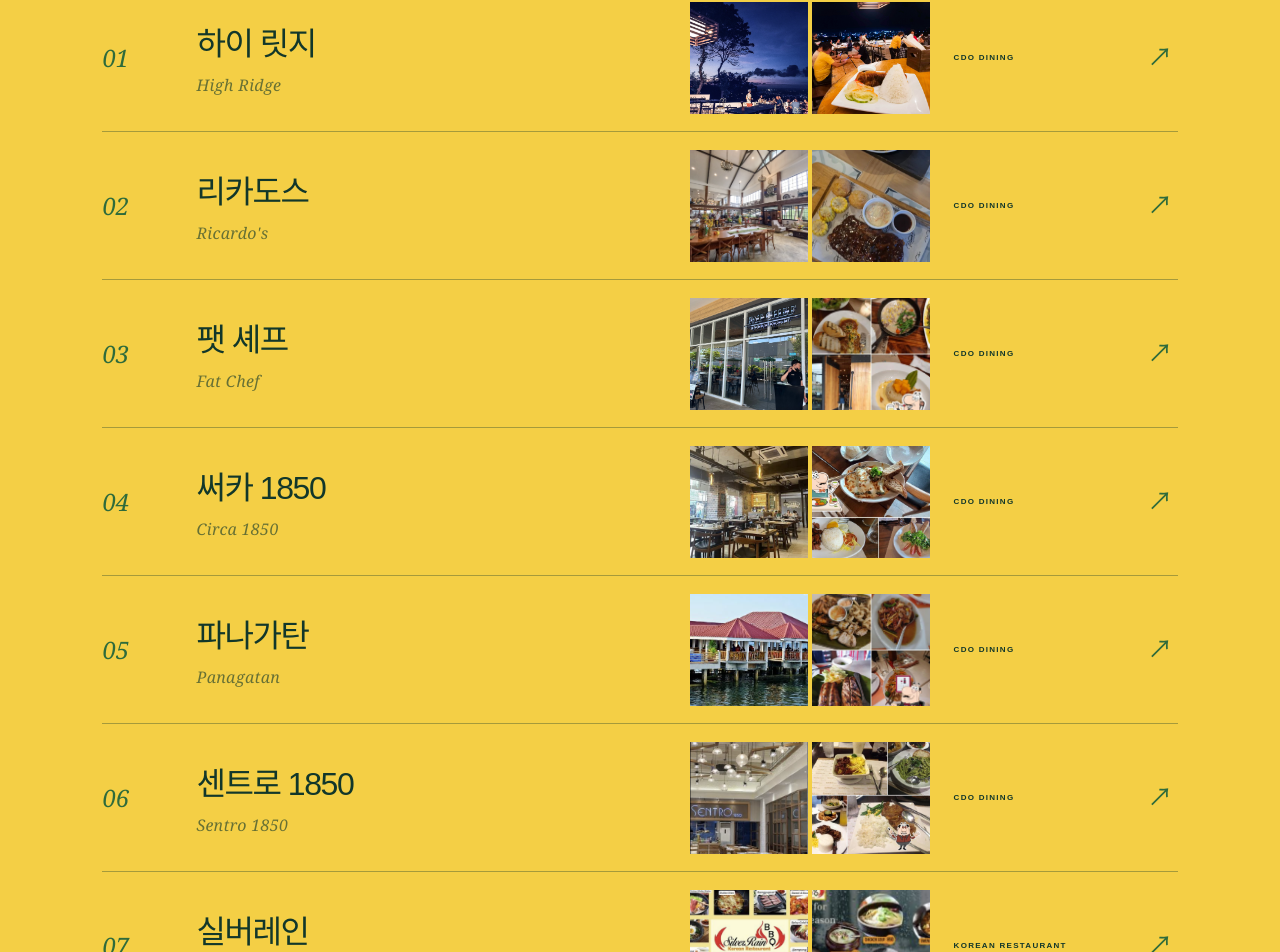
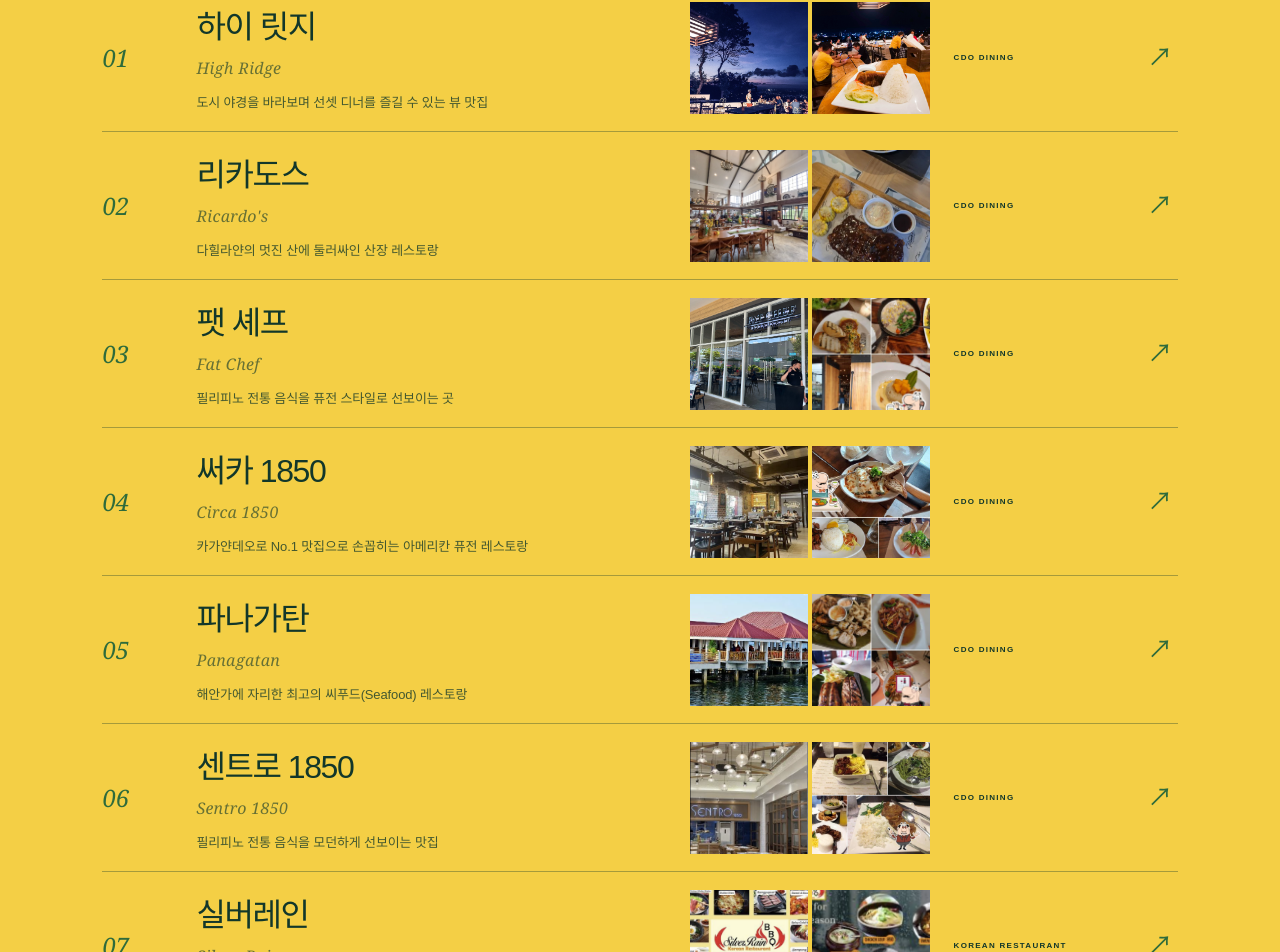
Before and after one commit to hellenqueen00-a11y/cagayandeoro, a Next.js app: page / in a window 1280 px wide. Shown: the part 8636-9588 px from the top of the page. Built offline with nearby package versions, Linux system fonts and the light colour scheme.

Commit message:
Add restaurant feature descriptions

```diff
--- a/app/globals.css
+++ b/app/globals.css
@@ -107,6 +107,7 @@ h2 { margin: 0; font-size: clamp(46px, 6vw, 88px); line-height: .98; letter-spac
 .restaurant-number { font: italic 24px Georgia, serif; color: var(--green); }
 .restaurant-item h3 { margin: 0 0 6px; font-size: clamp(24px, 2.5vw, 38px); letter-spacing: -.045em; }
 .restaurant-item p { margin: 0; font: italic 16px Georgia, serif; letter-spacing: .02em; opacity: .62; }
+.restaurant-name > span { display: block; max-width: 430px; margin-top: 13px; font-size: 13px; line-height: 1.65; letter-spacing: -.01em; opacity: .78; word-break: keep-all; }
 .restaurant-gallery { display: grid; grid-template-columns: 1fr 1fr; gap: 4px; height: 112px; }
 .restaurant-gallery > div { position: relative; min-width: 0; overflow: hidden; }
 .restaurant-gallery img { object-fit: cover; transition: transform .4s ease; }
--- a/app/page.tsx
+++ b/app/page.tsx
@@ -78,14 +78,14 @@ const itinerary = [
 ];
 
 const restaurants = [
-  { ko: "하이 릿지", en: "High Ridge", place: "/dining-high-ridge-place-new.png", food: "/dining-high-ridge-food.jpg" },
-  { ko: "리카도스", en: "Ricardo's", place: "/dining-ricardos-place-new.png", food: "/dining-ricardos-food.jpg" },
-  { ko: "팻 셰프", en: "Fat Chef", place: "/dining-fat-chef-place.jpg", food: "/dining-fat-chef-food.jpg" },
-  { ko: "써카 1850", en: "Circa 1850", place: "/dining-circa-place-new.png", food: "/dining-circa-food.jpg" },
-  { ko: "파나가탄", en: "Panagatan", place: "/dining-panagatan-place-new.png", food: "/dining-panagatan-food.jpg" },
-  { ko: "센트로 1850", en: "Sentro 1850", place: "/dining-sentro-place-new.png", food: "/dining-sentro-food.jpg" },
-  { ko: "실버레인", en: "Silver Rain", type: "KOREAN RESTAURANT", place: "/dining-silver-rain-menu-1.png", food: "/dining-silver-rain-menu-2.png" },
-  { ko: "서울블랙", en: "Seoul Black", type: "KOREAN RESTAURANT", place: "/dining-seoul-black-place.jpg", food: "/dining-seoul-black-food.jpg" },
+  { ko: "하이 릿지", en: "High Ridge", copy: "도시 야경을 바라보며 선셋 디너를 즐길 수 있는 뷰 맛집", place: "/dining-high-ridge-place-new.png", food: "/dining-high-ridge-food.jpg" },
+  { ko: "리카도스", en: "Ricardo's", copy: "다힐라얀의 멋진 산에 둘러싸인 산장 레스토랑", place: "/dining-ricardos-place-new.png", food: "/dining-ricardos-food.jpg" },
+  { ko: "팻 셰프", en: "Fat Chef", copy: "필리피노 전통 음식을 퓨전 스타일로 선보이는 곳", place: "/dining-fat-chef-place.jpg", food: "/dining-fat-chef-food.jpg" },
+  { ko: "써카 1850", en: "Circa 1850", copy: "카가얀데오로 No.1 맛집으로 손꼽히는 아메리칸 퓨전 레스토랑", place: "/dining-circa-place-new.png", food: "/dining-circa-food.jpg" },
+  { ko: "파나가탄", en: "Panagatan", copy: "해안가에 자리한 최고의 씨푸드(Seafood) 레스토랑", place: "/dining-panagatan-place-new.png", food: "/dining-panagatan-food.jpg" },
+  { ko: "센트로 1850", en: "Sentro 1850", copy: "필리피노 전통 음식을 모던하게 선보이는 맛집", place: "/dining-sentro-place-new.png", food: "/dining-sentro-food.jpg" },
+  { ko: "실버레인", en: "Silver Rain", copy: "풍성하고 다채로운 한식 메뉴를 선보이는 한식당", type: "KOREAN RESTAURANT", place: "/dining-silver-rain-menu-1.png", food: "/dining-silver-rain-menu-2.png" },
+  { ko: "서울블랙", en: "Seoul Black", copy: "프리미엄 한식 BBQ를 선보이는 프랜차이즈 한식당", type: "KOREAN RESTAURANT", place: "/dining-seoul-black-place.jpg", food: "/dining-seoul-black-food.jpg" },
 ];
 
 const hotels = [
@@ -256,7 +256,11 @@ export default function Home() {
           {restaurants.map((restaurant, index) => (
             <article className="restaurant-item" key={restaurant.en}>
               <span className="restaurant-number">{String(index + 1).padStart(2, "0")}</span>
-              <div><h3>{restaurant.ko}</h3><p>{restaurant.en}</p></div>
+              <div className="restaurant-name">
+                <h3>{restaurant.ko}</h3>
+                <p>{restaurant.en}</p>
+                <span>{restaurant.copy}</span>
+              </div>
               <div className="restaurant-gallery">
                 <div><Image src={restaurant.place} alt={`${restaurant.ko} 외부 또는 매장 전경`} fill sizes="120px" /></div>
                 <div><Image src={restaurant.food} alt={`${restaurant.ko} 대표 음식`} fill sizes="120px" /></div>
```
